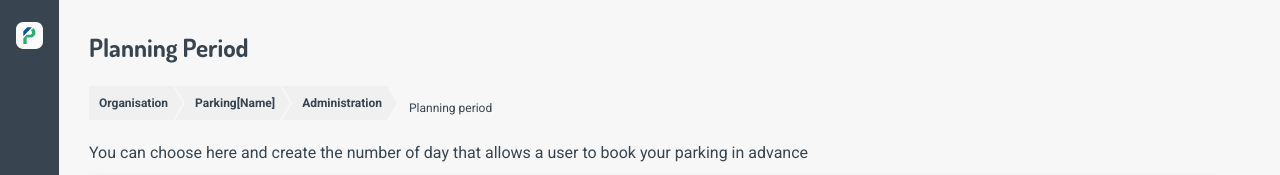
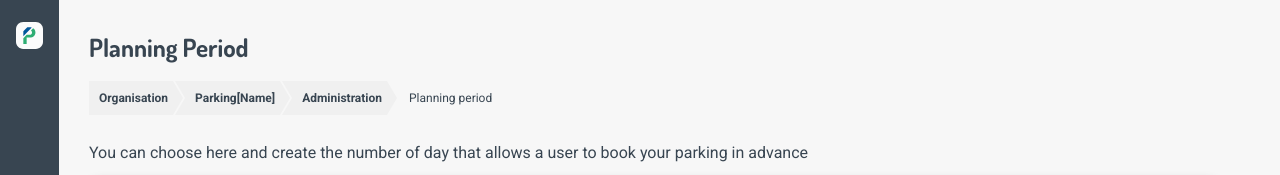
Before and after one commit to CrucifixArnaud/bepark-challenge, a React (Create React App) app: page / in a window 1280 px wide. Shown: the top 175 px of the page. Built offline with nearby package versions, Linux system fonts and the light colour scheme.

Commit message:
Breadcrumb: Set margin bottom to item instead of top on last element

```diff
--- a/src/assets/scss/blocks/_breadcrumb.scss
+++ b/src/assets/scss/blocks/_breadcrumb.scss
@@ -18,6 +18,7 @@
     position: relative;
     min-height: $size-30;
     margin-right: $size-22;
+    margin-bottom: $size-10;
 
     &::before,
     &::after{
@@ -49,7 +50,6 @@
 
 .breadcrumb__item--current {
     background: transparent;
-    margin-top: $size-10;
     font-weight: $font-weight-regular;
 
     &::before,
```
